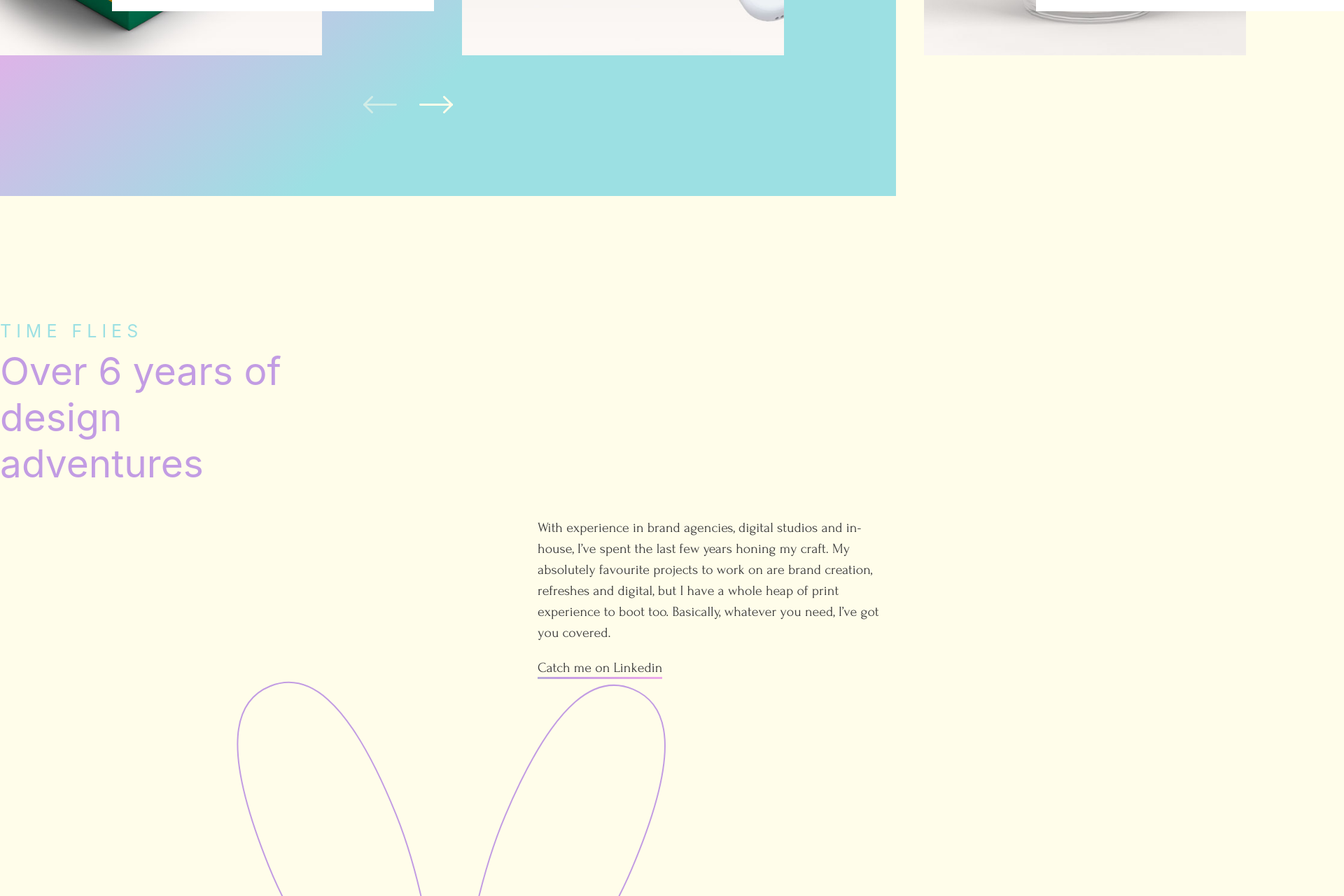
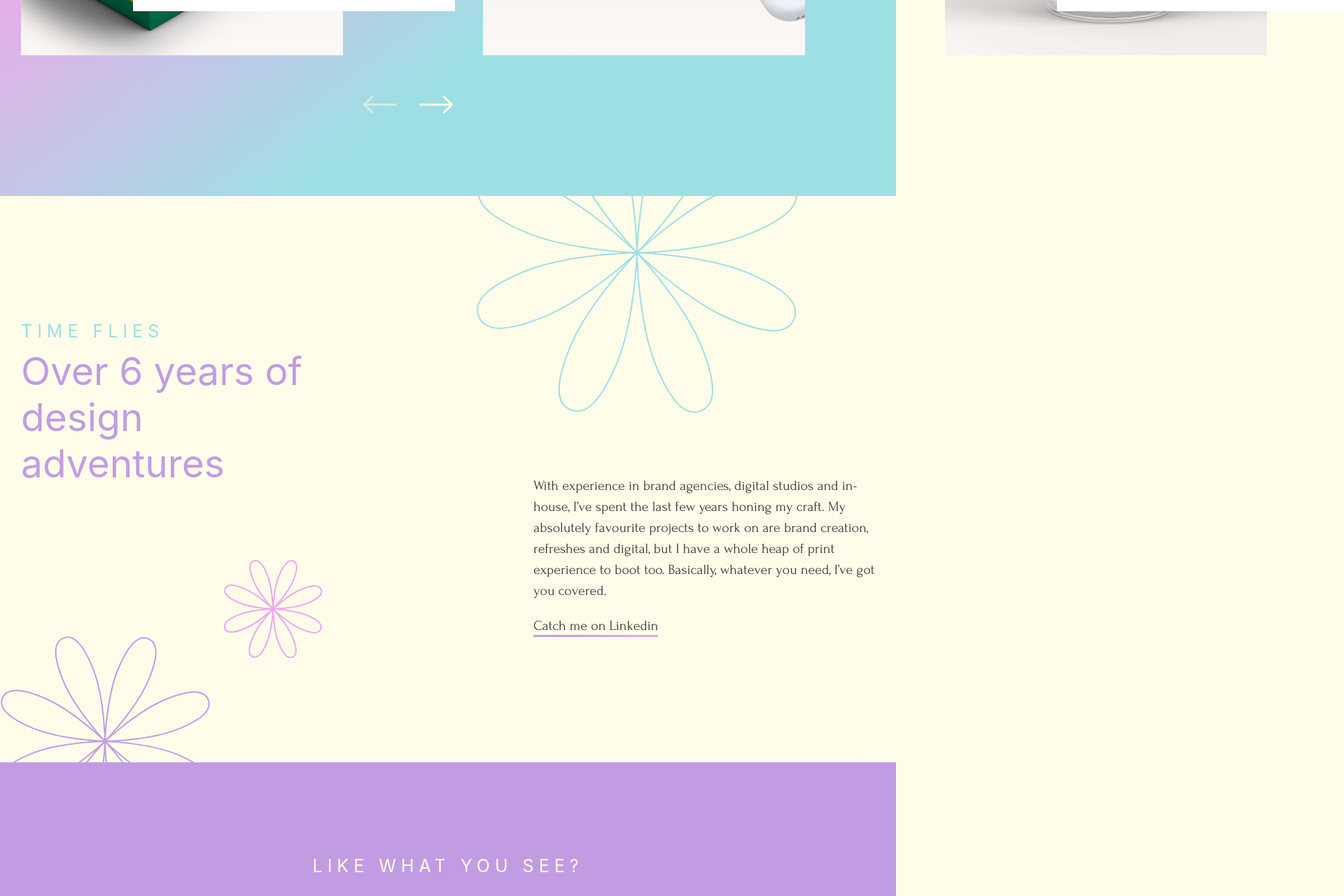
Before and after one commit to mattie1da/beth-larcombe, a Next.js app: page / in a window 1280 px wide. Shown: the part 1500-2780 px from the top of the page at 70% size, 1920 px wide, since content can reach past the window. Built offline with nearby package versions, Linux system fonts and the light colour scheme; a web font is replaced by a local one.

Commit message:
Fix outer margin gutter

```diff
--- a/styles/layouts/Container.module.scss
+++ b/styles/layouts/Container.module.scss
@@ -10,5 +10,7 @@
     max-width: var(--containerMaxWidth);
     margin-left: auto;
     margin-right: auto;
+    padding-left: 1.5rem;
+    padding-right: 1.5rem;
   }
 }
--- a/styles/layouts/Section.module.scss
+++ b/styles/layouts/Section.module.scss
@@ -18,6 +18,11 @@
 
 .center {
   text-align: center;
+}
+
+.wrapper {
+  padding-left: 1.5rem;
+  padding-right: 1.5rem;
 }
 
 .gradient {
@@ -96,6 +101,7 @@
 
       p {
         max-width: 50ch;
+        margin-top: -2rem;
       }
     }
   }
@@ -105,3 +111,25 @@
     padding-bottom: 0;
   }
 }
+
+.flower {
+  position: absolute;
+
+  &.flowerLavender {
+    top: 100%;
+    left: 0;
+  }
+
+  &.flowerPink {
+    bottom: -2rem;
+    left: 16rem;
+    max-width: 7rem;
+  }
+
+  &.flowerTeal {
+    z-index: 1;
+    bottom: calc(100% - 7rem);
+    right: 7rem;
+    width: 23rem;
+  }
+}
```
